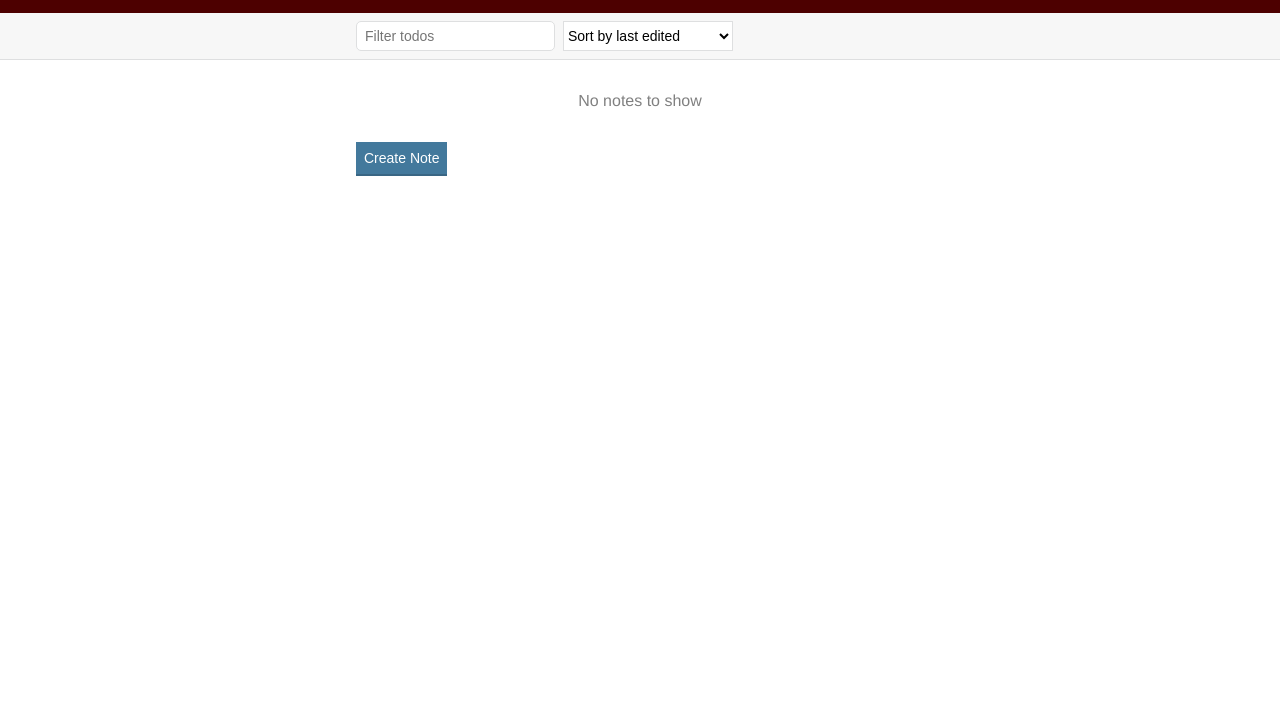
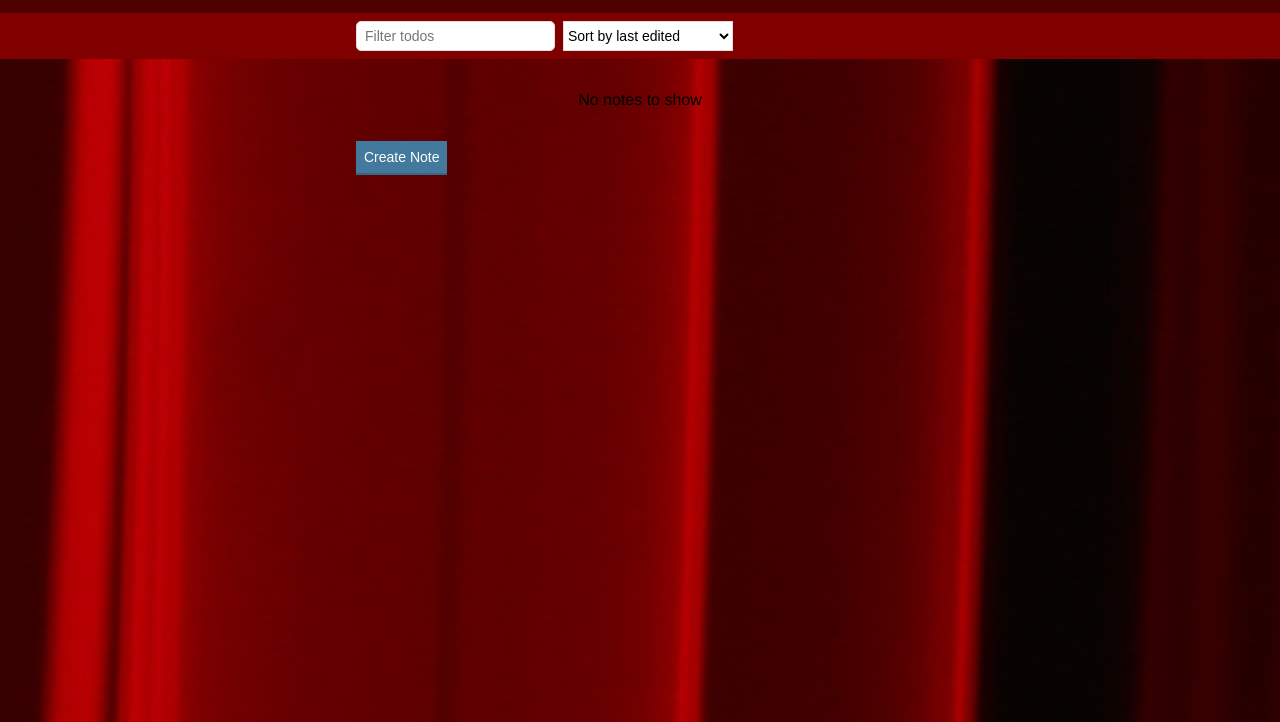
Before and after one commit to Tathir-rgb/MakesNotes, a plain HTML site: page index.html in a window 1280 px wide. Shown: the part 78-800 px from the top of the page. Drawn offline with nearby package versions, Linux system fonts and the light colour scheme.

```diff
--- a/styles/styles.css
+++ b/styles/styles.css
@@ -11,7 +11,9 @@ html {
 }
 
 body {
-  color: #808080;
+  background-image:url(backg.jpg);
+
+  /*color: #808080;*/
   font-family: Helvetica, Arial, sans-serif;
   font-size: 1.6rem;
 }
@@ -55,8 +57,8 @@ a {
 /* Actions Bar */
 
 .actions {
-    background-color: #F7F7F7;
-    border-bottom: 1px solid #dedfe0;
+    background-color: #800000;
+
     padding: .8rem
 }
 
@@ -100,6 +102,7 @@ a {
     border: none;
     border-bottom: 2px solid #396684;
     color: white;
+
     font-size: 1.4rem;
     font-weight: 300;
     padding: .8rem;
```
Also changed, not shown: edit.html (+1 -0 lines), index.html (+5 -0 lines), styles/backg.jpg (added).
